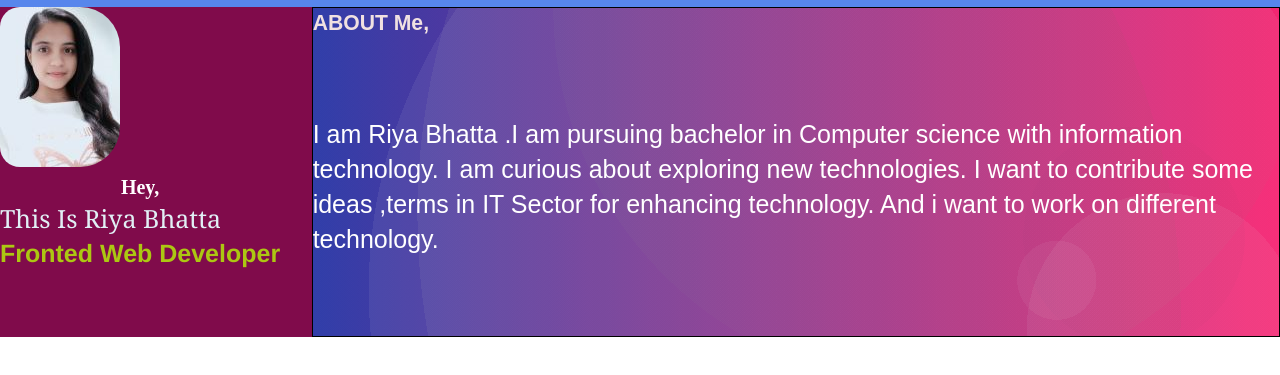
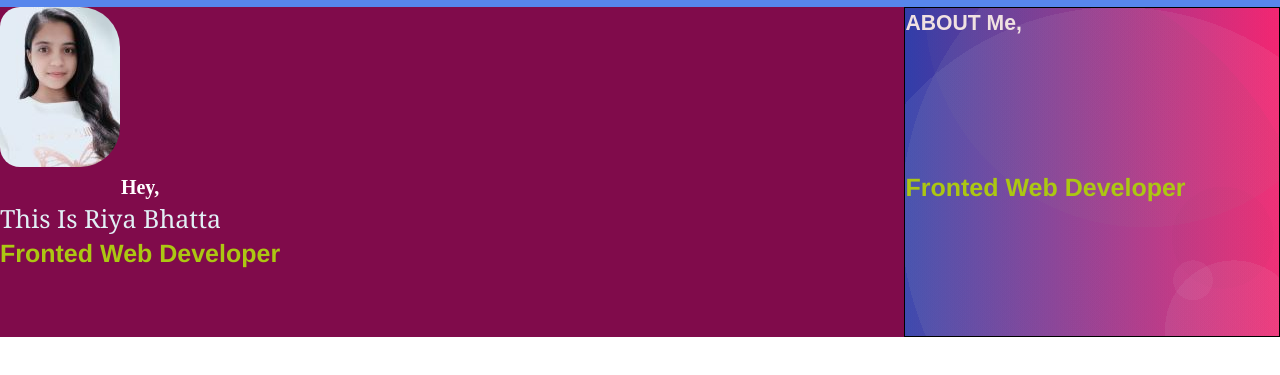
Before and after one commit to Riya-Bhatta/RB04-portfolio, a plain HTML site: page index.html in a window 1280 px wide. Shown: the part 41-416 px from the top of the page. Drawn offline with Linux system fonts and the light colour scheme.

Commit message:
Update index.html

```diff
--- a/index.html
+++ b/index.html
@@ -42,10 +42,11 @@
             </div>
             <div class="next-container">
                 <h1>ABOUT Me,</h1>
+                  <h2>Fronted Web Developer</h2>
 
-                <p>I am Riya Bhatta .I am pursuing bachelor in Computer science with information technology.
-            I am curious about exploring new technologies.
-                I want to contribute some ideas ,terms in IT Sector for enhancing technology. And i want to work on different technology. </p>
+<!--                 <p>I am Riya Bhatta .I am pursuing bachelor in Computer science with information technology. -->
+<!--             I am curious about exploring new technologies. -->
+<!--                 I want to contribute some ideas ,terms in IT Sector for enhancing technology. And i want to work on different technology. </p> -->
             </div>
         </section>
 
```
